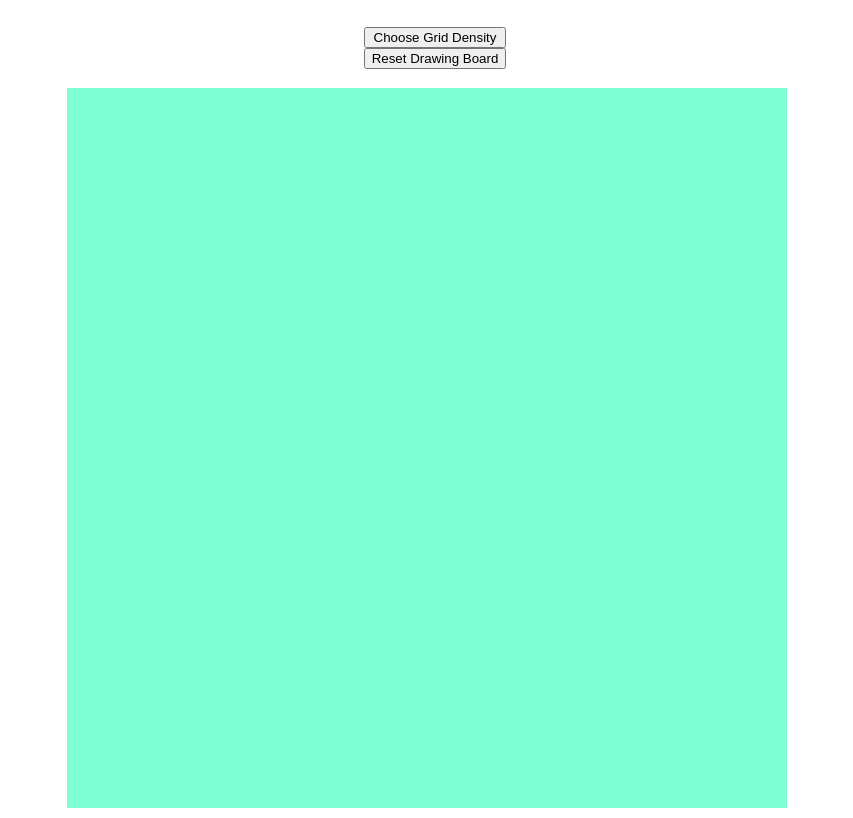
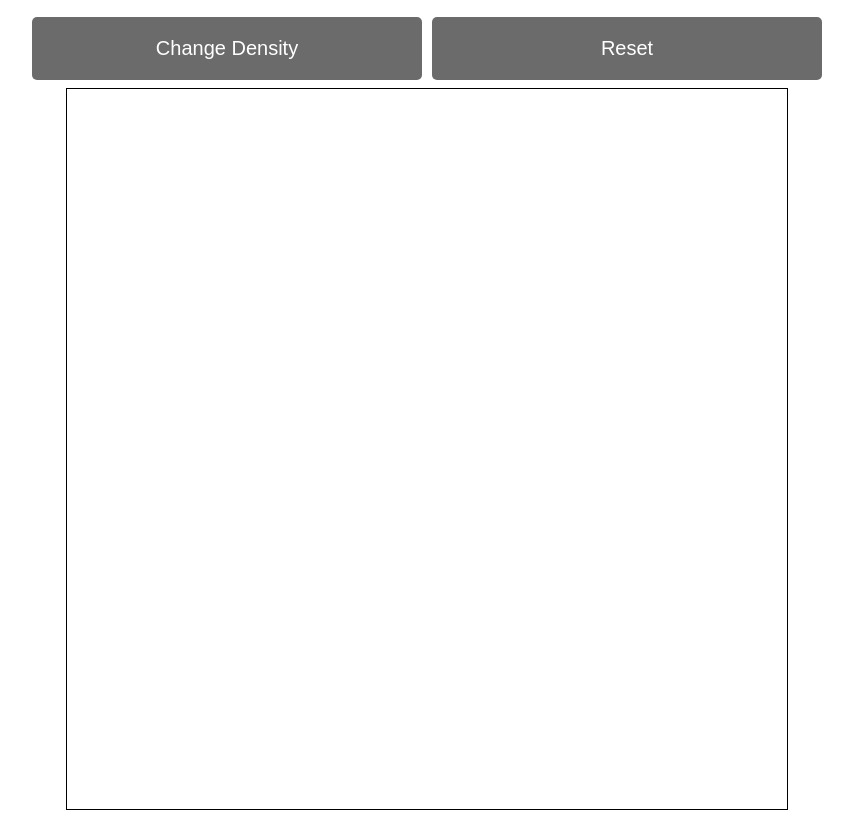
Before and after one commit to harold-guido/etch-a-sketch, a plain HTML site: page index.html in a window 1280 px wide. Shown: the whole page, without its empty margins (213-1066 px from the left). Drawn offline with Linux system fonts and the light colour scheme.

Commit message:
modelled buttons and their hover action \n changed color scheme

```diff
--- a/index.html
+++ b/index.html
@@ -8,12 +8,12 @@
   </head>
   <body>
     <header id="header">
-      <div class="container">
-        <button class="btn">Choose Grid Density</button>
-        <button class="btn">Reset Drawing Board</button>
+      <div class="container" id="buttons-container">
+        <div class="button" id="resize">Change Density</div>
+        <div class="button" id="reset">Reset</div>
       </div>
     </header>
-    <main class="container">
+    <main id="main">
       <div class="container" id="grid-container"></div>
     </main>
 
--- a/style.css
+++ b/style.css
@@ -1,10 +1,48 @@
 #header {
-  height: 10vh;
-  width: 100vw;
+  height: auto;
+  width: auto;
 
-  display: flex;
+  display: grid;
   align-items: center;
   justify-content: center;
+}
+
+#main {
+  height: auto;
+  width: auto;
+
+  display: grid;
+  align-items: center;
+  justify-content: center;
+}
+
+.button {
+  background-color: #6b6b6b;
+
+  padding-top: 5%;
+  padding-bottom: 5%;
+  margin: 5px;
+
+  border-radius: 5px;
+
+  text-align: center;
+  color: white;
+  font-family: arial;
+  font-weight: 100;
+  font-size: 20px;
+}
+
+.button:hover {
+  transform: scale(1.05);
+  background-color: #b0b0b0;
+}
+
+#resize {
+  grid-area: btn1;
+}
+
+#reset {
+  grid-area: btn2;
 }
 
 .container {
@@ -13,10 +51,24 @@
   justify-content: center;
 }
 
+#buttons-container {
+  height: 10vh;
+  width: 100vh;
+
+  display: grid;
+  align-items: center;
+  justify-content: center;
+
+  grid-template-columns: 50% 50%;
+  grid-template-areas: "btn1 btn2";
+}
+
 #grid-container {
   background-color: lightblue;
   height: 90vh;
   width: 90vh;
+
+  border: 1px solid black;
 
   display: grid;
   align-items: center;
@@ -29,13 +81,15 @@
 .grid-div {
   height: 100%;
   width: 100%;
-  background-color: aquamarine;
+  background-color: white;
+
+  transition: all 0.2s ease-out;
 }
 
 .grid-div:hover {
-  background-color: lightcoral;
+  background-color: black;
 }
 
 .active-grid-div {
-  background-color: lightcoral;
+  background-color: black;
 }
```
